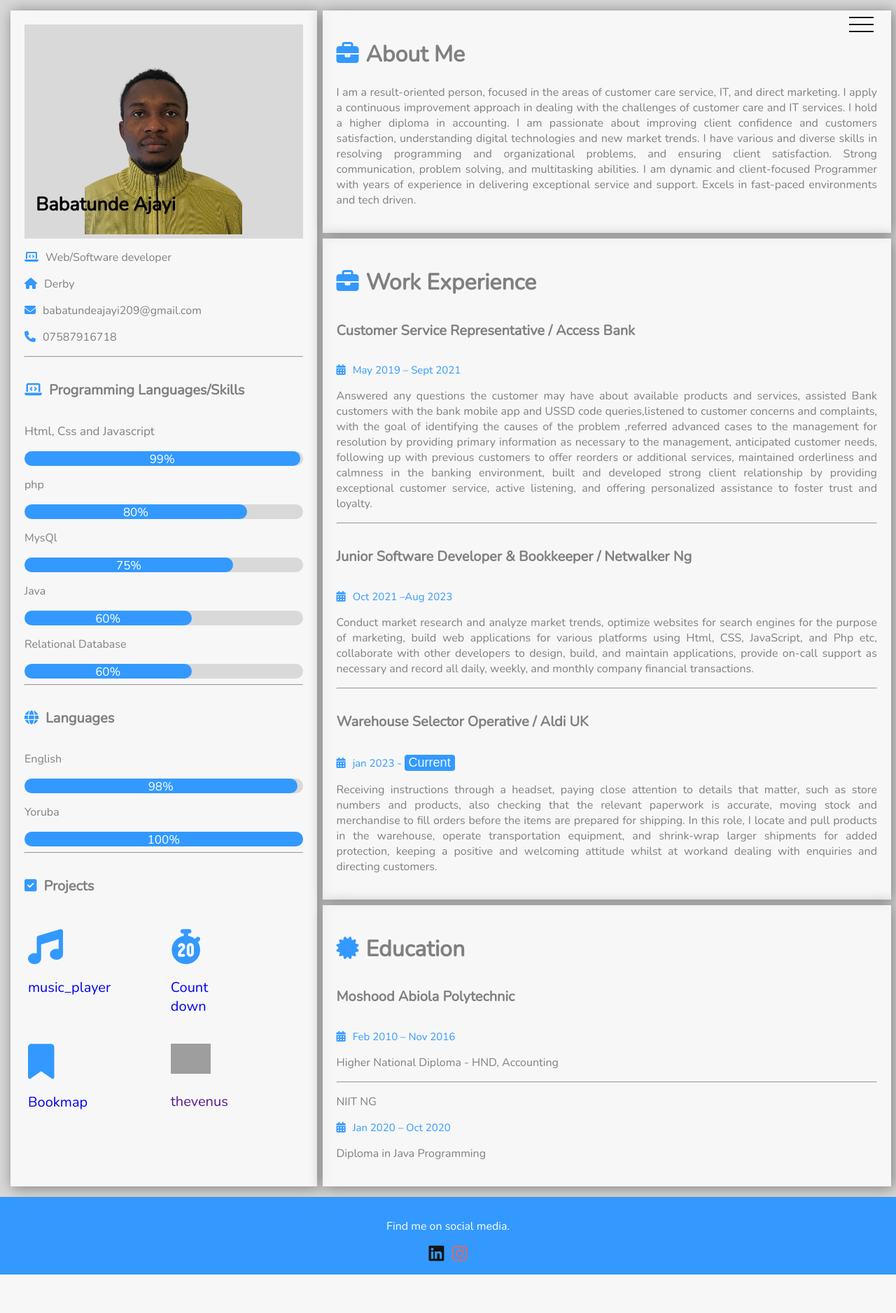
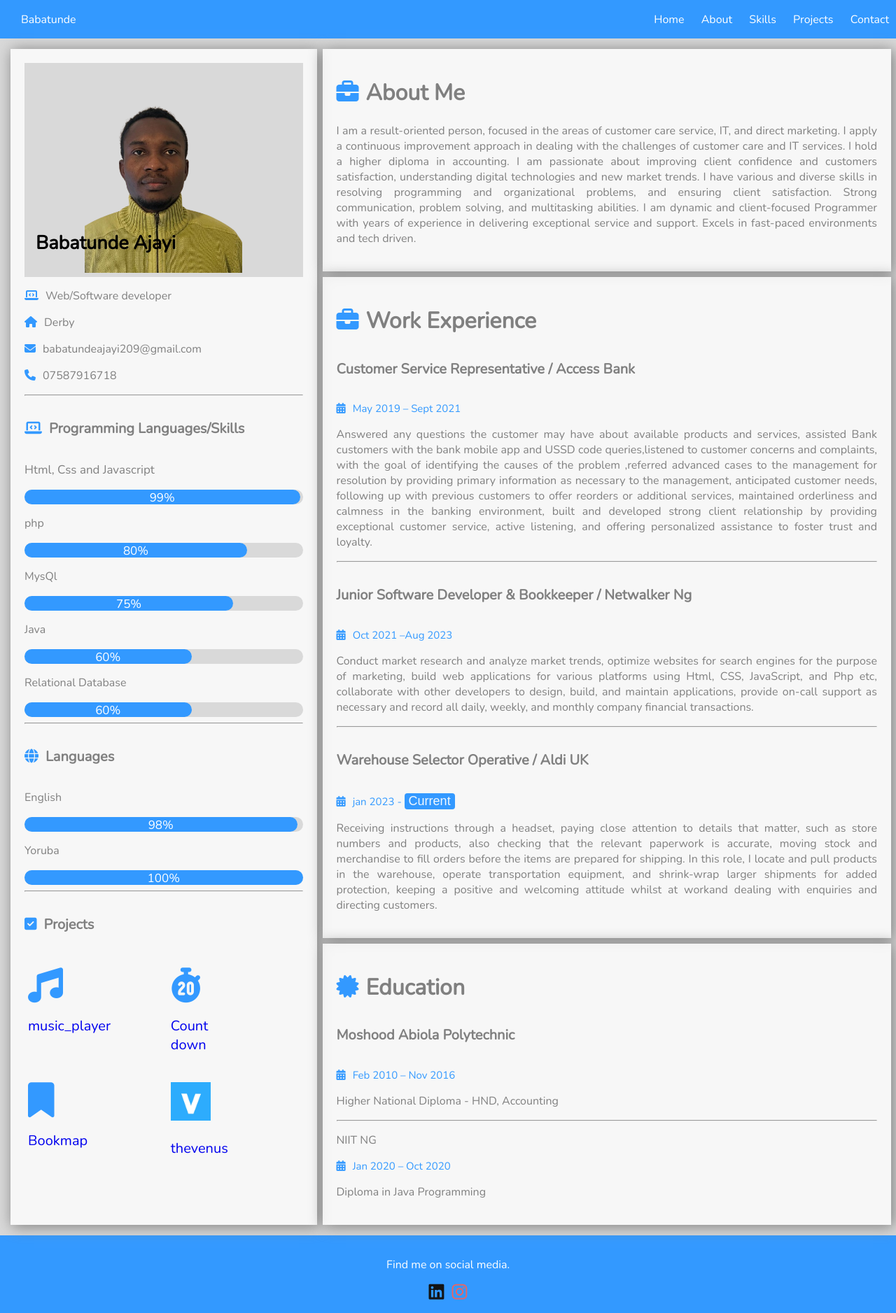
Before and after one commit to scarcet/resume-programme, a PHP site: page / in a window 1280 px wide. Shown: the whole page at 70% size. Before the commit the page ends 1822 px from the top, so only its background shows below. Run offline with PHP 8.4, Linux system fonts and the light colour scheme; some libraries are stand-ins or nearby versions; grey boxes are pictures that could not be loaded.

Commit message:
seventh commit

```diff
--- a/index.html
+++ b/index.html
@@ -12,6 +12,7 @@
   <!-- Menu Overlay -->
   <div class="overlay overlay-slide-left" id="overlay">
     <!-- Menu Items -->
+    <!-- nav for mobile -->
     <nav>
       <ul>
         <li id="nav-1" class="slide-out-1"><a href="#">Home</a></li>
@@ -22,6 +23,19 @@
       </ul>
     </nav>
   </div>
+  <!-- nav for desktop -->
+  <nav class="desktop_nav">
+    <div class="nav_1">
+    <span><a href="">Babatunde</a></span>
+    </div>
+    <div class="nav_2">
+      <span><a href="#">Home</a></span>
+      <span><a href="#about">About</a></span>
+      <span><a href="#skills">Skills</a></span>
+      <span><a href="#projects">Projects</a></span>
+      <span><a href="#contact">Contact</a></span>
+      </div>
+  </nav>
 
   <!-- Menu Bars -->
   <div class="menu-bars" id="menu-bars">
@@ -93,8 +107,8 @@
           <a href="book-keeper/index.html"><p style="font-size: 20px;">Bookmap</p></a>
         </div>
         <div class="thevenus">
-          <img src="Xsales_ecommerce/index.php" alt="Trulli">
-          <a href=""><p style="font-size: 20px;">thevenus</p></a>
+          <img src="venus.jpeg" alt="Trulli">
+          <a href="xsales/index.php"><p style="font-size: 20px;">thevenus</p></a>
         </div>
       </div>
     </div>
--- a/style.css
+++ b/style.css
@@ -185,6 +185,7 @@ nav li:nth-of-type(5) {
   z-index: 10;
   display: inline;
   cursor: pointer;
+  display: none;
 }
 
 .bar1,
@@ -231,6 +232,22 @@ nav li:nth-of-type(5) {
   grid-template-columns: 35% 65%;
   gap: 8px;
   padding: 15px;
+}
+/* Nav Menu for destop */
+.desktop_nav{
+  display: grid;
+  background-color: #3399ff;
+  height: 55px;
+  grid-template-columns: auto auto;
+  justify-content: space-between;
+  align-content: center;
+  padding-left: 10px;
+  padding-right: 10px;
+}
+.desktop_nav a{
+  color: #fff;
+  text-decoration: none;
+  padding-left: 20px;
 }
 
 .grid-container > div {
@@ -352,4 +369,6 @@ p > i{
   .item2 { grid-area: 2 / span 2 ; }
   .item3 { grid-area: 3 / span 2 ; }
   .item4 { grid-area: 4 / span 2 ; }
+  .menu-bars{display: block;}
+  .desktop_nav{display: none;}
 }
```
